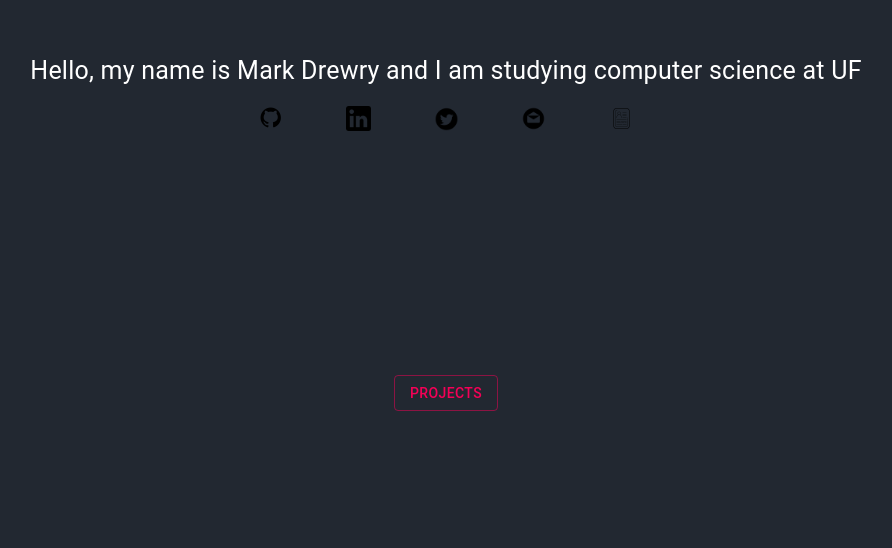
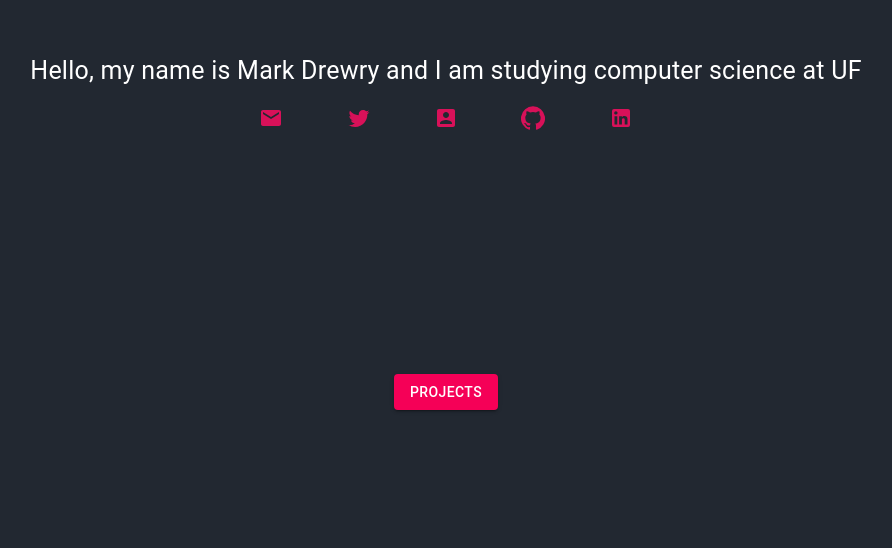
Before and after one commit to mdrewry/Portfolio-V2, a React (Create React App) app: page / in a window 1280 px wide. Shown: the part 252-800 px from the top of the page, without its empty margins (194-1086 px from the left). Built offline with nearby package versions, Linux system fonts and the light colour scheme.

Commit message:
changed to material ui icons

```diff
--- a/package.json
+++ b/package.json
@@ -4,6 +4,7 @@
   "private": true,
   "dependencies": {
     "@material-ui/core": "^4.9.10",
+    "@material-ui/icons": "^4.9.1",
     "@testing-library/jest-dom": "^4.2.4",
     "@testing-library/react": "^9.5.0",
     "@testing-library/user-event": "^7.2.1",
--- a/src/App.js
+++ b/src/App.js
@@ -17,8 +17,9 @@ function App() {
       </Typography>
       <IconBar />
       <MButton
-        variant="outlined"
+        variant="contained"
         color="secondary"
+        className={style.ProjectButton}
         onClick={() => scroll.scrollToBottom()}
       >
         Projects
--- a/src/Components/IconBar.js
+++ b/src/Components/IconBar.js
@@ -1,40 +1,57 @@
 import React, { useState } from "react";
 import useStyles from "../Styles.js";
-import LinkIcon from "./Icons/LinkIcon";
-import GitIcon from "../Res/gitHub.png";
-import LinkedInIcon from "../Res/LinkedInIcon.png";
-import TwitterIcon from "../Res/TwitterIcon.webp";
-import EmailIcon from "./Icons/EmailIcon";
-import ResumeIcon from "./Icons/ResumeIcon";
+import Tooltip from "@material-ui/core/Tooltip";
+import {
+  Twitter,
+  Email,
+  AccountBox,
+  GitHub,
+  LinkedIn,
+} from "@material-ui/icons";
 function IconBar() {
   const style = useStyles();
-  const [icons, setIcons] = useState([
-    {
-      path: GitIcon,
-      link: "https://github.com/mdrewry",
-      key: "1",
-    },
-    {
-      path: LinkedInIcon,
-      link: "https://www.linkedin.com/in/mark-drewry-242850195/",
-      key: "2",
-    },
-    {
-      path: TwitterIcon,
-      link: "https://www.linkedin.com/in/mark-drewry-242850195/",
-      key: "3",
-    },
-  ]);
+  const gitLink = "https://github.com/mdrewry";
+  const linkedInLink = "https://www.linkedin.com/in/mark-drewry-242850195/";
+  const twitterLink = "https://www.linkedin.com/in/mark-drewry-242850195/";
+  const setClipboard = (e) => {
+    const text = document.createElement("textarea");
+    text.innerText = "mdrewry0@gmail.com";
+    document.body.appendChild(text);
+    text.select();
+    document.execCommand("copy");
+    text.remove();
+  };
   return (
     <div className={style.IconBarMainWrapper}>
       <div className={style.IconBarMain}>
-        {icons.map((IconInfo) => (
-          <div key={IconInfo.key}>
-            <LinkIcon path={IconInfo.path} link={IconInfo.link}></LinkIcon>
-          </div>
-        ))}
-        <EmailIcon />
-        <ResumeIcon />
+        <a href={""}>
+          <Tooltip title="Copy Email">
+            <Email
+              className={style.IconImage}
+              onClick={(e) => setClipboard()}
+            ></Email>
+          </Tooltip>
+        </a>
+        <a href={twitterLink}>
+          <Tooltip title="Twitter">
+            <Twitter className={style.IconImage}></Twitter>
+          </Tooltip>
+        </a>
+        <a href={"Resume.png"} target="blank">
+          <Tooltip title="Download Resume">
+            <AccountBox className={style.IconImage}></AccountBox>
+          </Tooltip>
+        </a>
+        <a href={gitLink}>
+          <Tooltip title="Github">
+            <GitHub className={style.IconImage}></GitHub>
+          </Tooltip>
+        </a>
+        <a href={linkedInLink}>
+          <Tooltip title="LinkedIn">
+            <LinkedIn className={style.IconImage}></LinkedIn>
+          </Tooltip>
+        </a>
       </div>
     </div>
   );
--- a/src/Components/Icons/EmailIcon.js
+++ /dev/null
@@ -1,25 +0,0 @@
-import React from "react";
-import useStyles from "../../Styles.js";
-import EmailIconI from "../../Res/MailIcon.png";
-function EmailIcon() {
-  const style = useStyles();
-  const setClipboard = (e) => {
-    const text = document.createElement("textarea");
-    text.innerText = "mdrewry0@gmail.com";
-    document.body.appendChild(text);
-    text.select();
-    document.execCommand("copy");
-    text.remove();
-  };
-  return (
-    <div>
-      <img
-        className={style.IconImage}
-        src={EmailIconI}
-        onClick={(e) => setClipboard()}
-      ></img>
-    </div>
-  );
-}
-
-export default EmailIcon;
--- a/src/Components/Icons/LinkIcon.js
+++ /dev/null
@@ -1,16 +0,0 @@
-import React from "react";
-import useStyles from "../../Styles.js";
-function LinkIcon(props) {
-  const style = useStyles();
-  const link = props.link;
-  const path = props.path;
-  return (
-    <div>
-      <a href={link}>
-        <img className={style.IconImage} src={path}></img>
-      </a>
-    </div>
-  );
-}
-
-export default LinkIcon;
--- a/src/Components/Icons/ResumeIcon.js
+++ /dev/null
@@ -1,15 +0,0 @@
-import React from "react";
-import useStyles from "../../Styles.js";
-import ResumeIconI from "../../Res/ResumeIcon.png";
-function ResumeIcon() {
-  const style = useStyles();
-  return (
-    <div>
-      <a href={"Resume.pdf"} target="blank">
-        <img className={style.IconImage} src={ResumeIconI}></img>
-      </a>
-    </div>
-  );
-}
-
-export default ResumeIcon;
--- a/src/Components/Icons/TechIcon.js
+++ b/src/Components/TechIcon.js
@@ -1,5 +1,5 @@
 import React from "react";
-import useStyles from "../../Styles.js";
+import useStyles from "../Styles.js";
 function TechIcon(props) {
   const style = useStyles();
   const path = props.path;
--- a/src/Styles.js
+++ b/src/Styles.js
@@ -1,5 +1,4 @@
 import { makeStyles } from "@material-ui/core/styles";
-
 const useStyles = makeStyles({
   //main page
   main: {
@@ -30,8 +29,10 @@ const useStyles = makeStyles({
     alignSelf: "center",
   },
   IconImage: {
-    height: "25px",
+    color: "#D81159",
   },
+
+  ProjectButton: {},
 
   //Projects Stuff
   ProjectsWrapper: {
```
Also changed, not shown: 1 other file (tests, documents, lock files or other folders).
